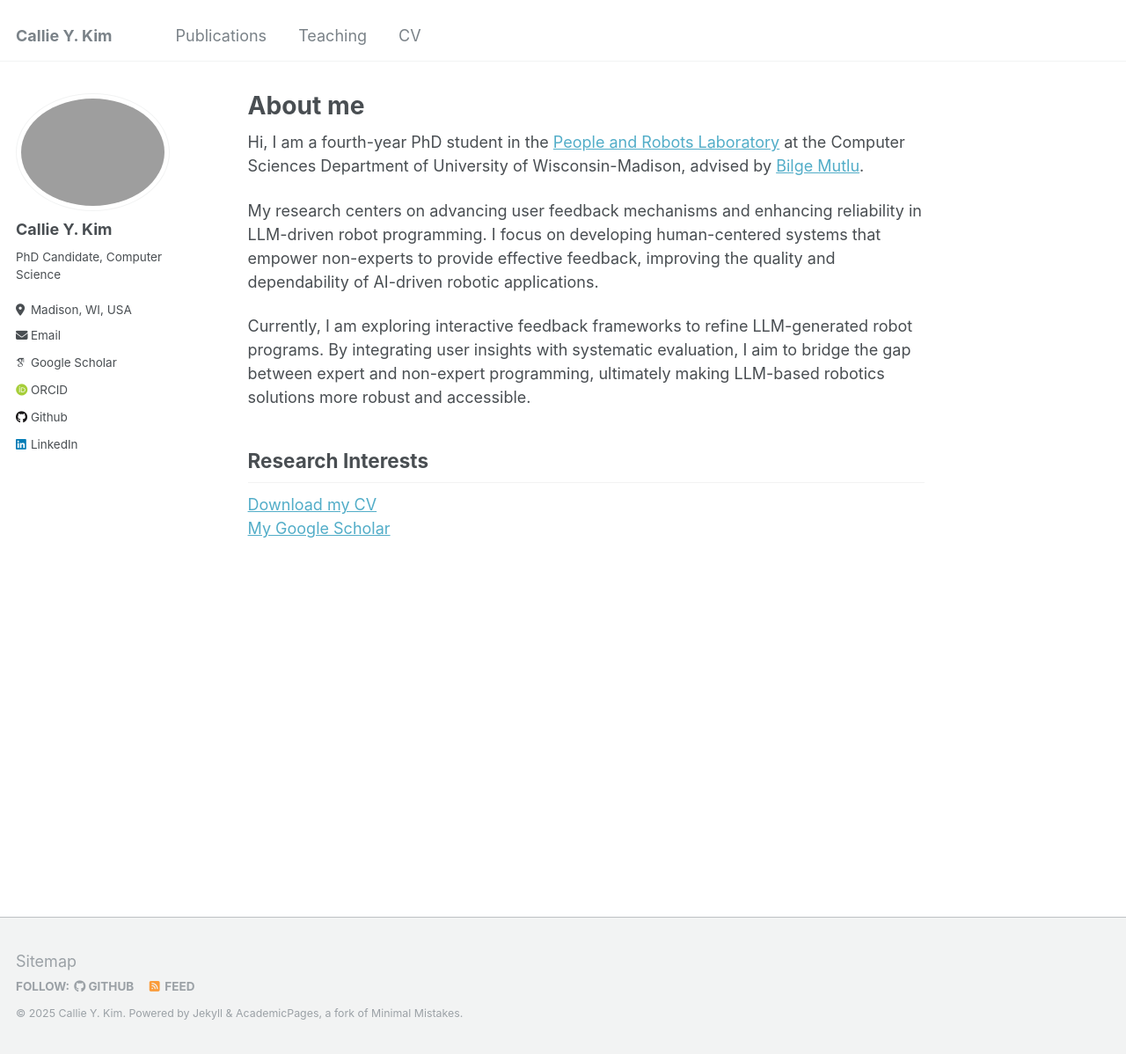
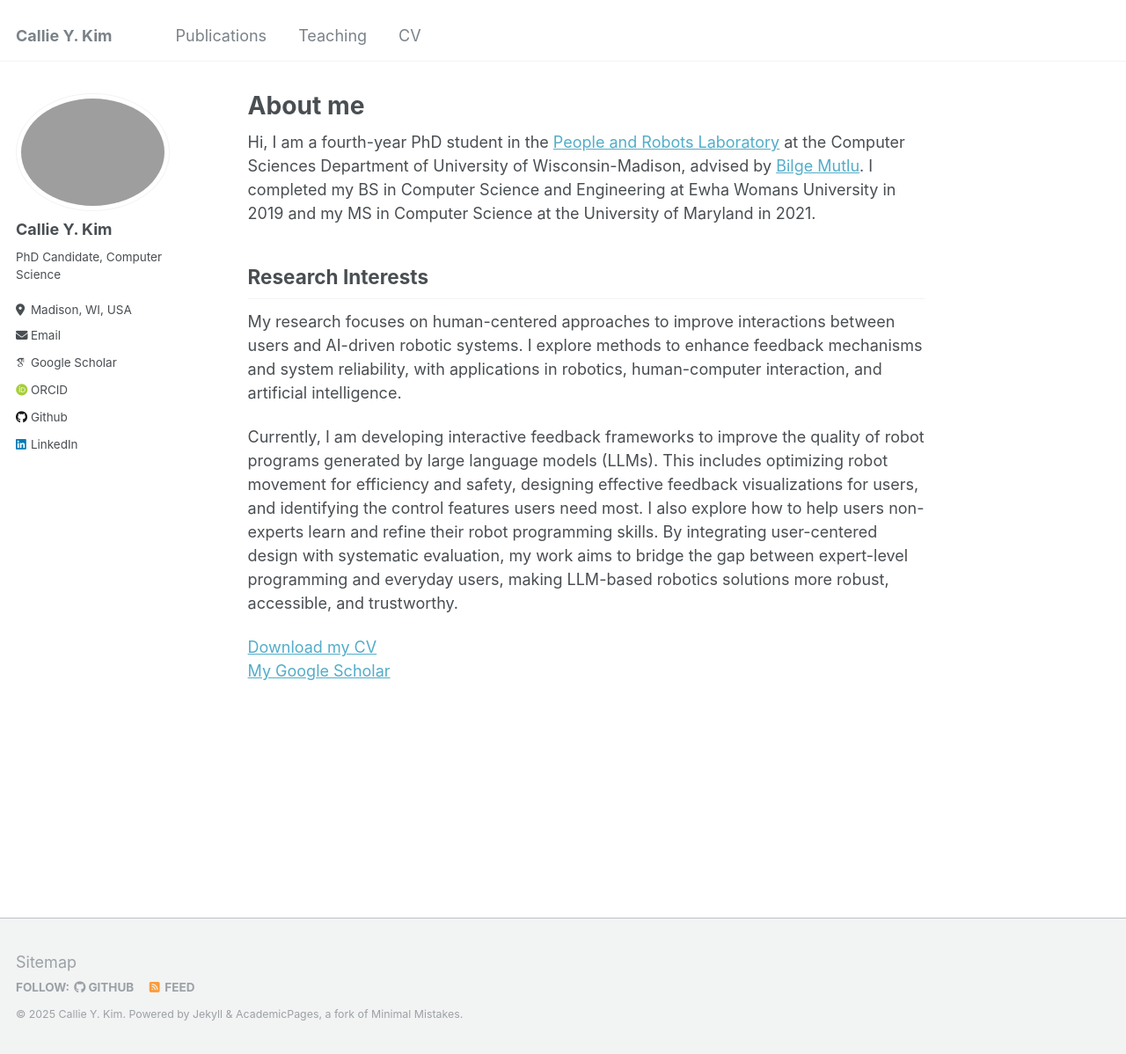
Before and after one commit to CallieKim/CallieKim.github.io, a Jekyll site: the page built from _pages/about.md, in a window 1280 px wide and 1198 px high. Shown: the whole window at 88% size. Built offline with Jekyll 4.4.1, drawn with Linux system fonts in a browser that asks for light colours; some web fonts are replaced.

Commit message:
Update about.md

```diff
--- a/_pages/about.md
+++ b/_pages/about.md
@@ -8,13 +8,14 @@ redirect_from:
   - /about.html
 ---
 
-Hi, I am a fourth-year PhD student in the [People and Robots Laboratory](https://peopleandrobots.wisc.edu/staff/kim-callie/) at the Computer Sciences Department of University of Wisconsin-Madison, advised by [Bilge Mutlu](http://bilgemutlu.com).
-
-My research centers on advancing user feedback mechanisms and enhancing reliability in LLM-driven robot programming. I focus on developing human-centered systems that empower non-experts to provide effective feedback, improving the quality and dependability of AI-driven robotic applications.
-
-Currently, I am exploring interactive feedback frameworks to refine LLM-generated robot programs. By integrating user insights with systematic evaluation, I aim to bridge the gap between expert and non-expert programming, ultimately making LLM-based robotics solutions more robust and accessible.
+Hi, I am a fourth-year PhD student in the [People and Robots Laboratory](https://peopleandrobots.wisc.edu/staff/kim-callie/) at the Computer Sciences Department of University of Wisconsin-Madison, advised by [Bilge Mutlu](http://bilgemutlu.com). I completed my BS in Computer Science and Engineering at Ewha Womans University in 2019 and my MS in Computer Science at the University of Maryland in 2021.
 
 ## Research Interests
+My research focuses on human-centered approaches to improve interactions between users and AI-driven robotic systems. I explore methods to enhance feedback mechanisms and system reliability, with applications in robotics, human-computer interaction, and artificial intelligence.
+
+Currently, I am developing interactive feedback frameworks to improve the quality of robot programs generated by large language models (LLMs). This includes optimizing robot movement for efficiency and safety, designing effective feedback visualizations for users, and identifying the control features users need most. I also explore how to help users non-experts learn and refine their robot programming skills. By integrating user-centered design with systematic evaluation, my work aims to bridge the gap between expert-level programming and everyday users, making LLM-based robotics solutions more robust, accessible, and trustworthy.
+
+
 
 [Download my CV](https://drive.google.com/file/d/1Ce_ymS0y0imHZvwUKeUA04CQU2e4Aq7E/view?usp=sharing) \
 [My Google Scholar](https://scholar.google.com/citations?user=CbMSclwAAAAJ&hl=en)
```
